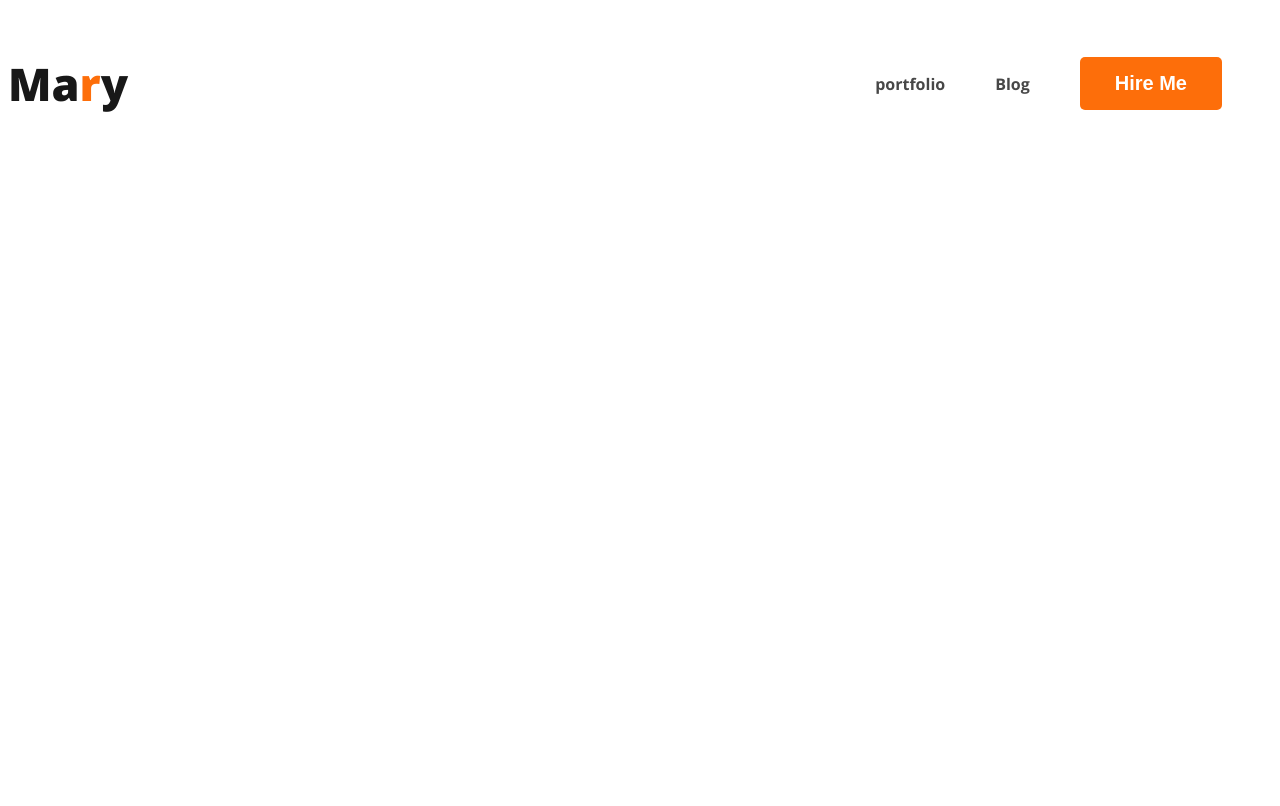
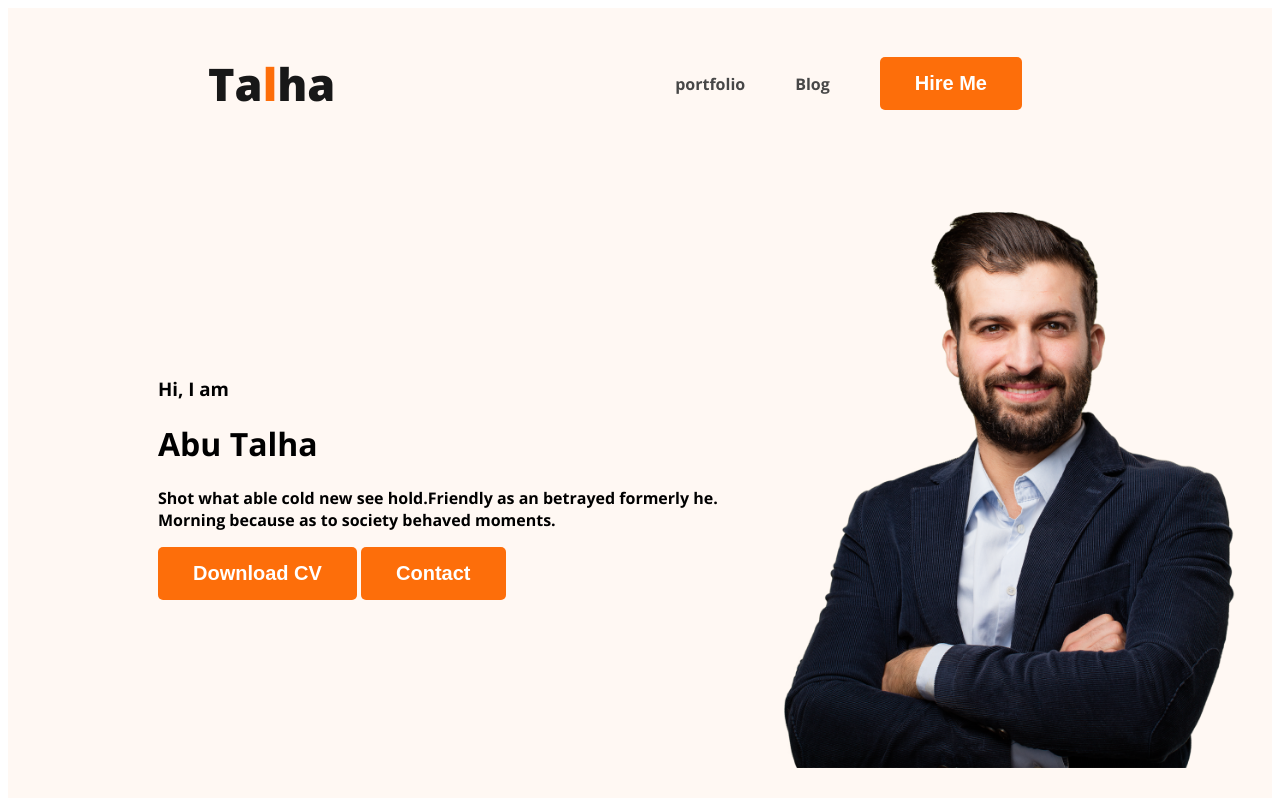
Before and after one commit to talha7688/web-developer-portfolio, a plain HTML site: page index.html in a window 1280 px wide. Drawn offline with nearby package versions, Linux system fonts and the light colour scheme.

Commit message:
added some changes

```diff
--- a/index.html
+++ b/index.html
@@ -10,16 +10,25 @@
     <link rel="stylesheet" href="styles/portfolio.css">
 </head>
 <body>
-    <header>
+    <header class="header">
         <nav>
-            <h3 class="nav-title">Ma<span class="text-primary">r</span>y</h3>
+            <h3 class="nav-title">Ta<span class="text-primary">l</span>ha</h3>
             <ul>
                 <li><a href="">portfolio</a></li>
                 <li><a href="">Blog</a></li>
                 <li><button class="btn-primary">Hire Me</button></li>
             </ul>
         </nav>
-
+        <div class="banner">
+          <div class="banner-contant">
+            <h3 class="banner-greeting">Hi, I am</h3>
+            <h1 class="banner-title">Abu Talha</h1>
+            <p>Shot what able cold new see hold.Friendly as an betrayed formerly he. Morning because as to society behaved moments.</p>
+            <button class="btn-primary">Download CV</button>
+            <button class="btn-primary">Contact</button>
+          </div>
+          <img class="profile-picture" src="images/hardy.png" alt="">
+        </div>
     </header>
 
     <main>
--- a/styles/portfolio.css
+++ b/styles/portfolio.css
@@ -24,6 +24,7 @@ nav {
     display: flex;
     align-items: center;
     justify-content: space-between;
+    margin: 0 200px;
 }
 
 .nav-title {
@@ -46,3 +47,17 @@ nav a {
     text-decoration: none;
     color: #474747;
 }
+
+/* header related styles */
+.header{
+    background-color: #FFF8F3;
+
+}
+.banner{
+    padding: 30px 30px 30px 150px ;
+    display: flex;
+    align-items: center;
+}
+.banner .profile-picture{
+    width: 500px;
+}
```
